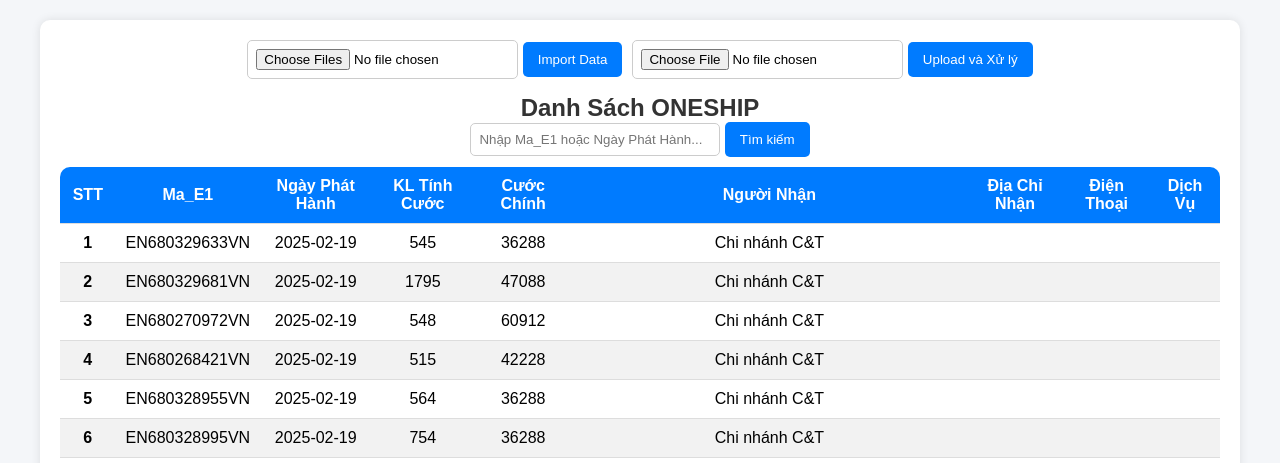
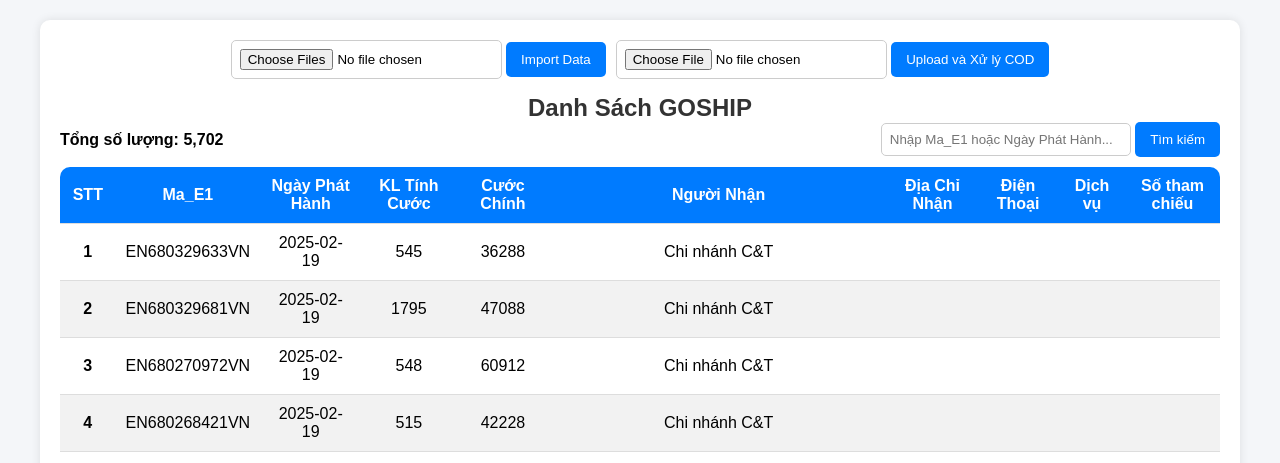
Before and after one commit to Huynguyen382/Exceltestt, a PHP site: page / in a window 1280 px wide. Shown: the top 463 px of the page. Run offline with PHP 8.4, Linux system fonts and the light colour scheme; data comes from the database, SQL or seed files in the repository; data that the repository does not hold is empty.

Commit message:
Add files via upload

```diff
--- a/index.php
+++ b/index.php
@@ -44,12 +44,13 @@ if (isset($_POST['submit']) || isset($_POST['uploadEX'])) {
                         $data[] = [
                             $Ma_E1,
                             date('Y-m-d', strtotime($sheet->getCell("B$row")->getValue())),
-                            (int)$sheet->getCell("F$row")->getValue(),
-                            (int)str_replace(',', '', $sheet->getCell("I$row")->getValue()),
-                            trim($sheet->getCell("L$row")->getValue()),
+                            (int)$sheet->getCell("B$row")->getValue(),
+                            (int)str_replace(',', '', $sheet->getCell("F$row")->getValue()),
                             trim($sheet->getCell("M$row")->getValue()),
+                            NULL,
+                            NULL,
                             trim($sheet->getCell("N$row")->getValue()),
-                            null
+                            null,
                         ];
                     }
                     break;
@@ -66,7 +67,8 @@ if (isset($_POST['submit']) || isset($_POST['uploadEX'])) {
                             trim($sheet->getCell("L$row")->getValue()),
                             trim($sheet->getCell("M$row")->getValue()),
                             trim($sheet->getCell("N$row")->getValue()),
-                            null
+                            trim($sheet->getCell("U$row")->getValue()),
+                            trim($sheet->getCell("Q$row")->getValue())
                         ];
                     }
                     break;
@@ -82,6 +84,7 @@ if (isset($_POST['submit']) || isset($_POST['uploadEX'])) {
                             (int)$sheet->getCell("B$row")->getValue(),
                             (int)str_replace(',', '', $sheet->getCell("F$row")->getValue()),
                             trim($sheet->getCell("M$row")->getValue()),
+                            null,
                             null,
                             null,
                             null
@@ -101,6 +104,7 @@ if (isset($_POST['submit']) || isset($_POST['uploadEX'])) {
                             trim($sheet->getCell("N$row")->getValue()),
                             null,
                             null,
+                            null,
                             null
                         ];
                     }
@@ -108,13 +112,14 @@ if (isset($_POST['submit']) || isset($_POST['uploadEX'])) {
                 case "TỔNG HỢP CÁC KHÁCH HÀNG SỬ DỤNG DỊCH VỤ ENN VÀ TMD":
                     for ($row = 2; $row <= $sheet->getHighestRow(); $row++) {
                         $Ma_E1 = trim($sheet->getCell("A$row")->getValue());
-                        // if (!preg_match('/^E.*VN$/', $Ma_E1)) continue;
+                        $Ma_E1 = preg_replace('/[^a-zA-Z0-9]/', '', $Ma_E1); // Loại bỏ ký tự ngoài số và chữ
 
                         $data[] = [
                             $Ma_E1,
                             date('Y-m-d', strtotime($sheet->getCell("E$row")->getValue())),
                             (int)$sheet->getCell("B$row")->getValue(),
                             (int)str_replace(',', '', $sheet->getCell("C$row")->getValue()),
+                            null,
                             null,
                             null,
                             null,
@@ -129,8 +134,8 @@ if (isset($_POST['submit']) || isset($_POST['uploadEX'])) {
             // Nếu có dữ liệu, thực hiện ghi hàng loạt
             if (!empty($data)) {
                 $stmt = $db->prepare("INSERT INTO ONESHIP
-                    (Ma_E1, Ngay_Phat_Hanh, KL_Tinh_Cuoc, Cuoc_Chinh, Nguoi_Nhan, DCNhan, Dien_Thoai, Dich_Vu)
-                    VALUES (?, ?, ?, ?, ?, ?, ?, ?)
+                    (Ma_E1, Ngay_Phat_Hanh, KL_Tinh_Cuoc, Cuoc_Chinh, Nguoi_Nhan, DCNhan, Dien_Thoai, Dich_Vu, So_Tham_Chieu)
+                    VALUES (?, ?, ?, ?, ?, ?, ?, ?, ?)
                     ON CONFLICT(Ma_E1) DO UPDATE SET
                     Ngay_Phat_Hanh=excluded.Ngay_Phat_Hanh,
                     KL_Tinh_Cuoc=excluded.KL_Tinh_Cuoc,
@@ -138,7 +143,8 @@ if (isset($_POST['submit']) || isset($_POST['uploadEX'])) {
                     Nguoi_Nhan=excluded.Nguoi_Nhan,
                     DCNhan=excluded.DCNhan,
                     Dien_Thoai=excluded.Dien_Thoai,
-                    Dich_Vu=excluded.Dich_Vu");
+                    Dich_Vu=excluded.Dich_Vu,
+                    So_Tham_Chieu=excluded.So_Tham_Chieu");
 
                 // Lặp qua từng dòng, bind giá trị và thực thi
                 foreach ($data as $row) {
@@ -248,7 +254,7 @@ $result = $stmt->execute();
 
             <form action="index.php" method="post" enctype="multipart/form-data">
                 <input type="file" name="file" accept=".xls,.xlsx" required class="file-input">
-                <button type="submit" name="submit" class="btn">Upload và Xử lý</button>
+                <button type="submit" name="submit" class="btn">Upload và Xử lý COD</button>
             </form>
         </div>
 
@@ -257,9 +263,12 @@ $result = $stmt->execute();
             <p class="download-link"><a href="<?php echo $file_download; ?>" download>Tải xuống file kết quả</a></p>
         <?php endif; ?>
 
-        <h2 class="table-title">Danh Sách ONESHIP</h2>
+        <h2 class="table-title">Danh Sách GOSHIP</h2>
 
-        <!-- Thanh tìm kiếm -->
+        <div class="search-total-container">
+            <div class="total-count">
+                <strong>Tổng số lượng:</strong> <?= number_format($totalRows) ?>
+            </div>
             <div class="search-container">
                 <form method="GET">
                     <input type="text" name="search" value="<?= htmlspecialchars($search) ?>" placeholder="Nhập Ma_E1 hoặc Ngày Phát Hành..." class="search-input">
@@ -268,6 +277,7 @@ $result = $stmt->execute();
                         <a href="index.php"><button type="button" class="btn cancel">Xóa tìm kiếm</button></a>
                     <?php endif; ?>
                 </form>
+            </div>
         </div>
 
         <!-- Khu vực bảng với thanh cuộn -->
@@ -284,7 +294,8 @@ $result = $stmt->execute();
                             <th>Người Nhận</th>
                             <th>Địa Chỉ Nhận</th>
                             <th>Điện Thoại</th>
-                            <th>Dịch Vụ</th>
+                            <th>Dịch vụ</th>
+                            <th>Số tham chiếu</th>
                         </tr>
                     </thead>
                     <tbody>
@@ -302,6 +313,8 @@ $result = $stmt->execute();
                                 <td><?= htmlspecialchars($row['DCNhan']) ?></td>
                                 <td><?= htmlspecialchars($row['Dien_Thoai']) ?></td>
                                 <td><?= htmlspecialchars($row['Dich_Vu']) ?></td>
+                                <td><?= htmlspecialchars($row['So_Tham_Chieu']) ?></td>
+
                             </tr>
                         <?php endwhile; ?>
                     </tbody>
--- a/style.css
+++ b/style.css
@@ -81,9 +81,24 @@ body {
     color: #333;
 }
 
-/* Tìm kiếm */
+/* Tìm kiếm và Tổng số lượng */
+.search-total-container {
+    display: flex;
+    justify-content: space-between;
+    align-items: center;
+    margin-bottom: 10px;
+    width: 100%;
+}
+
+.total-count {
+    font-weight: bold;
+    text-align: left;
+    flex: 1;
+}
+
 .search-container {
-    margin-bottom: 10px;
+    display: flex;
+    align-items: center;
 }
 
 .search-input {
@@ -100,12 +115,12 @@ body {
     border-radius: 10px;
     margin-top: 10px;
 }
+
 th:first-child, td:first-child {
     text-align: center;
     font-weight: bold;
     width: 50px; /* Cột STT nhỏ gọn */
 }
-
 
 /* Bảng */
 .styled-table {
```
Lines whose indentation alone changed are shown as unchanged.
